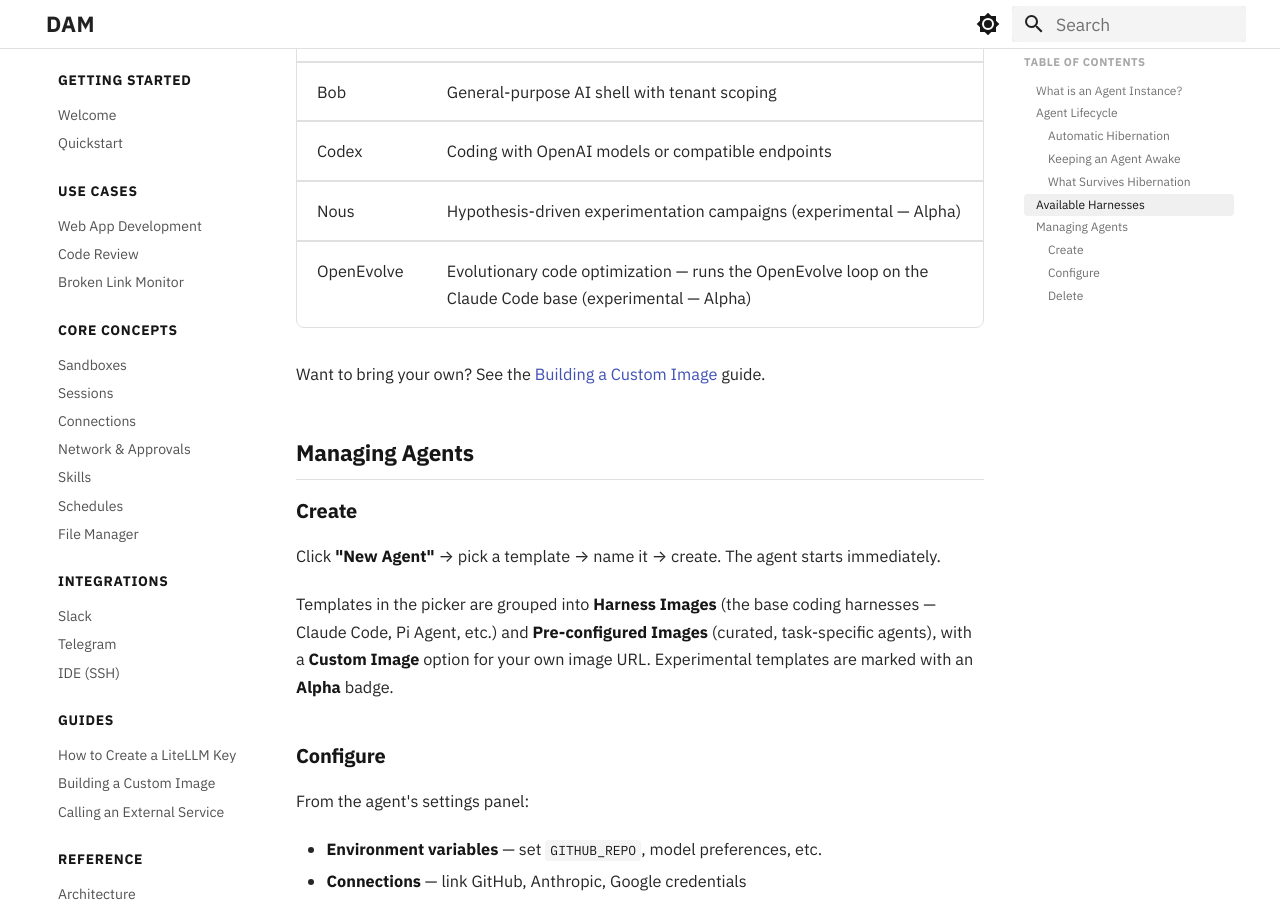
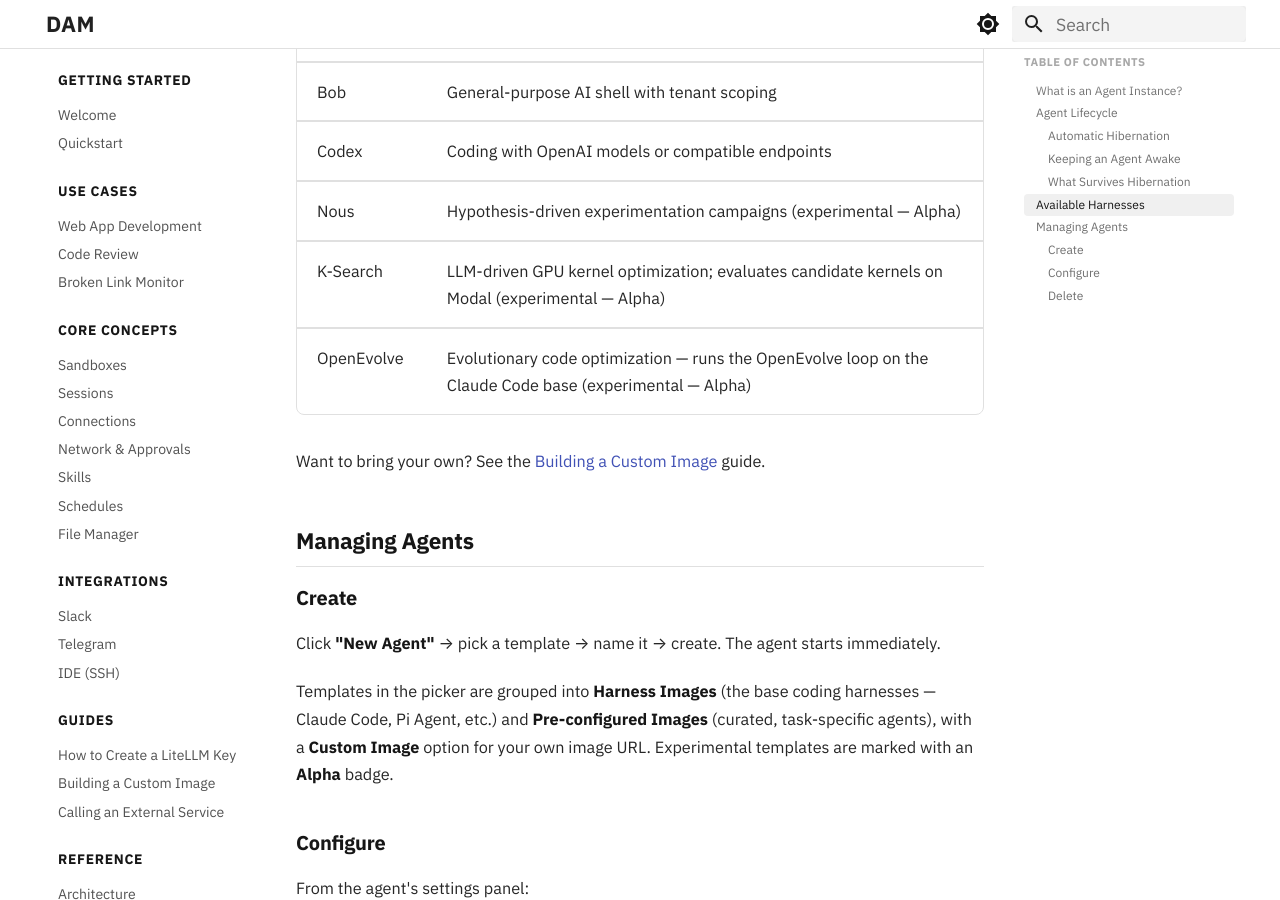
Before and after one commit to dam-agents/docs, an MkDocs documentation site: the page built from docs/core-concepts/agents.md, in a window 1280 px wide and 900 px high, scrolled down 2430 px. Built offline with MkDocs 1.6.1 and Material for MkDocs 9.7.7, drawn with Linux system fonts in a browser that asks for light colours.

Commit message:
docs: sync for dam-agents/dam#1687 — K-Search agent template (#30)
Add K-Search to the Available Harnesses table in the Agents Overview.
Source: deploy/helm/platform/values.yaml agentTemplates entry in dam#1687.

Co-authored-by: doc-sync <doc-sync@users.noreply.github.ibm.com>
Co-authored-by: Jenna Winkler <Jenna.Winkler@ibm.com>

```diff
--- a/docs/core-concepts/agents.md
+++ b/docs/core-concepts/agents.md
@@ -61,6 +61,7 @@ While keep-awake is enabled the agent always reports itself as busy, so it stays
 | Bob | General-purpose AI shell with tenant scoping |
 | Codex | Coding with OpenAI models or compatible endpoints |
 | Nous | Hypothesis-driven experimentation campaigns (experimental — Alpha) |
+| K-Search | LLM-driven GPU kernel optimization; evaluates candidate kernels on Modal (experimental — Alpha) |
 | OpenEvolve | Evolutionary code optimization — runs the OpenEvolve loop on the Claude Code base (experimental — Alpha) |
 
 Want to bring your own? See the [Building a Custom Image](../guides/custom-image.md) guide.
```
